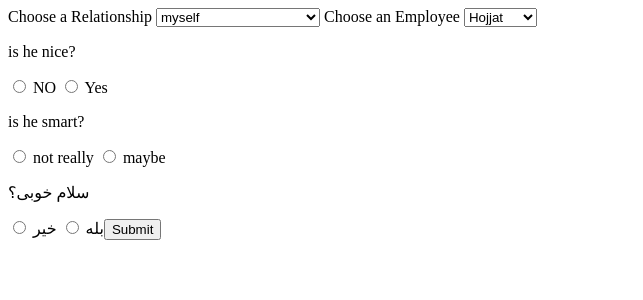
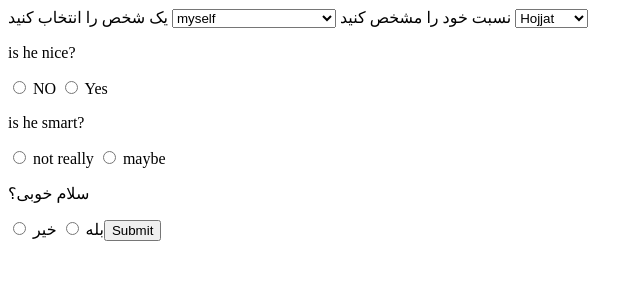
Before and after one commit to hmpsl99/Porseman, a Django app: page /evaluation/ in a window 1280 px wide. Shown: the top 300 px of the page, without its empty margins (0-643 px from the left). Run offline with Django 4.2, Linux system fonts and the light colour scheme; data comes from the database, SQL or seed files in the repository.

Commit message:
css evaluation page

```diff
--- a/Employee/Templates/Employee/index.html
+++ b/Employee/Templates/Employee/index.html
@@ -12,7 +12,7 @@
             <li>لطفا در ثبت پاسخ های خود دقت لازم را داشته باشید و به افراد مشخص شده و با نسبت های گفته شده، سؤالات را پاسخ دهید</li>
         </ul>
 
-            <a href="http://127.0.0.1:8000/evaluation/"><button>برو به صفحه ارزیابی</button></a>
+            <div style="text-align: center;"><a href="http://127.0.0.1:8000/evaluation/"><button>برو به صفحه ارزیابی</button></a></div>
 
         <script>
         /*const api_url = 'http://127.0.0.1:8000/employees/';
--- a/Evaluation/Templates/Evaluation/evaluation.html
+++ b/Evaluation/Templates/Evaluation/evaluation.html
@@ -6,12 +6,12 @@
     </head>
     <body>
 
-      <label for="relationships">Choose a Relationship</label>
+      <label for="relationships">نسبت خود را مشخص کنید</label>
 
       <select name="relationships" id="relationships">
       </select>
 
-      <label for="employees">Choose an Employee</label>
+      <label for="employees">یک شخص را انتخاب کنید</label>
 
       <select name="employees" id="employees">
       </select>
```
